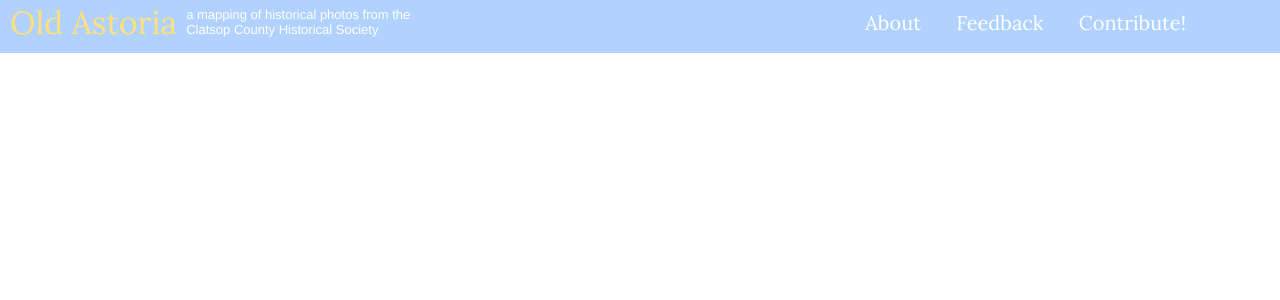
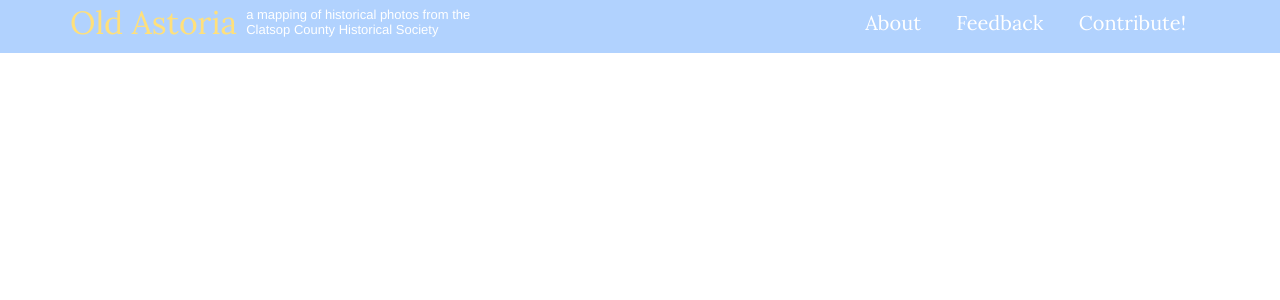
Before and after one commit to kvnphllps/oldastoria, a PHP site: template views/header.html in a window 1280 px wide. Shown: the top 300 px of the page. Run offline with PHP 8.4, Linux system fonts and the light colour scheme; the template is opened without the code that fills it, so the values that code supplies are empty.

```diff
--- a/css/main.css
+++ b/css/main.css
@@ -40,7 +40,6 @@ header{
     width: 100%;
     height: 7%;
     background-color: #b1d2fe;
-
 }
 
 header h1{
@@ -48,7 +47,7 @@ header h1{
     font-size: 2em;
     font-weight: normal;
     line-height: 0.5em;
-    padding-left: 10px;
+    padding-left: 70px;
     padding-right: 5px;
 }
 
--- a/js/theAstoriaMap.js
+++ b/js/theAstoriaMap.js
@@ -131,6 +131,8 @@ function initializeMap() {
         $("body").append($overlay);
 
         // Click listener for dots: show overlay on a click
+        // Todo: Grid expanding viewer!
+        // Todo: What if I don't have any photos for a given location? Make the dot turn yellow?
         new google.maps.event.addListener(markers[i], 'click', function () {
 
             var $currImages = this.content; // this will need to be an li a img for each image source found
```
